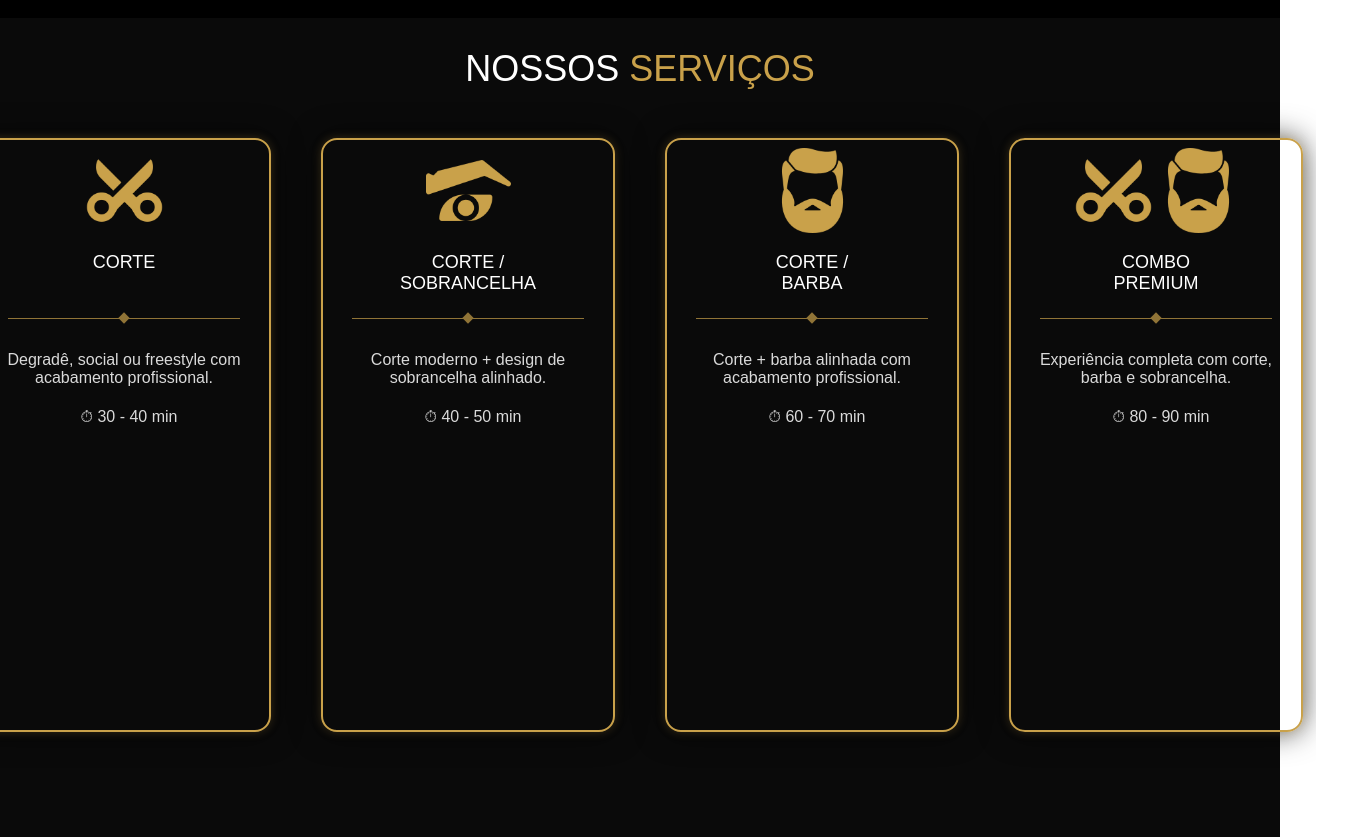
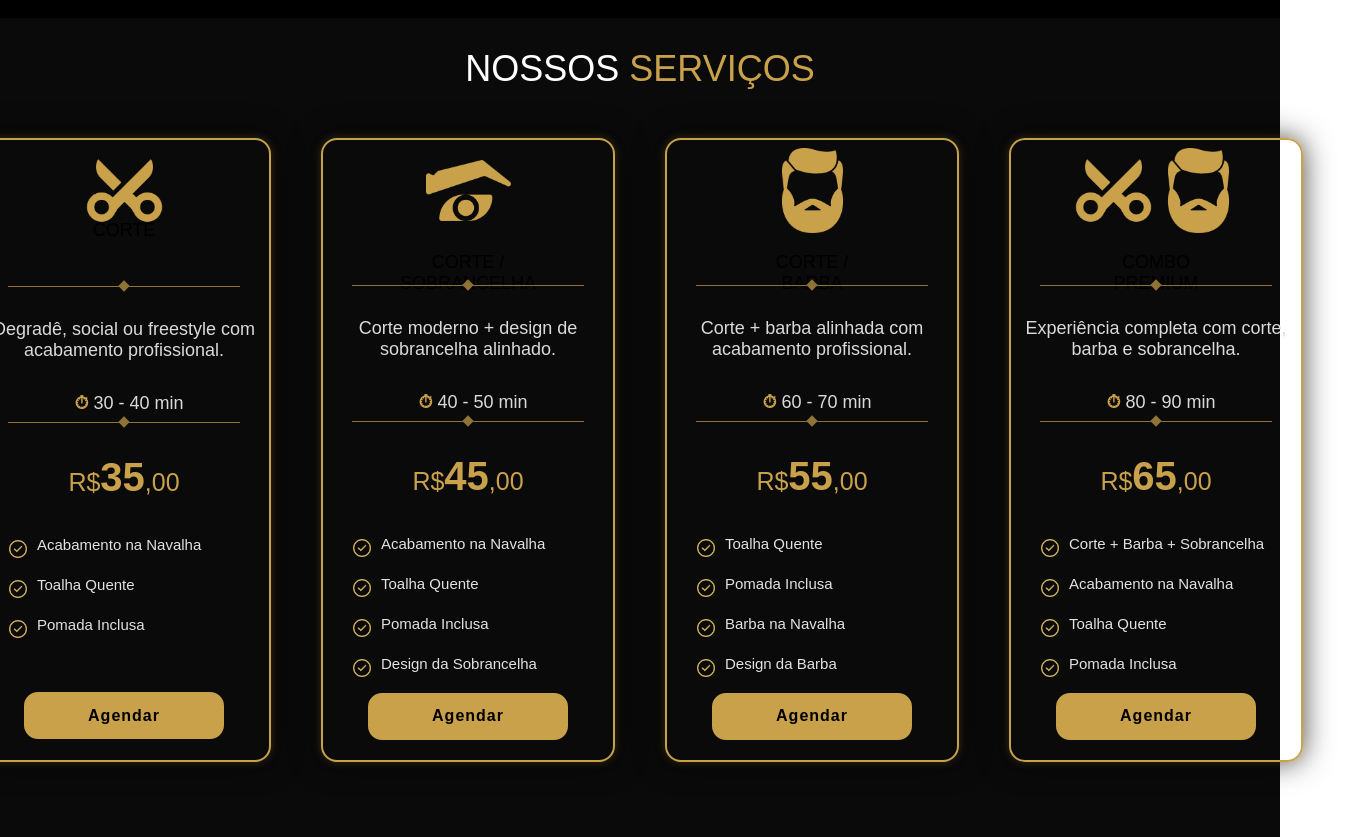
Before and after one commit to Grinaldi20/Barbearia-Invictus, a React (Vite) app in the folder Site-Barbearia/: page / in a window 1280 px wide. Shown: the part 1960-2797 px from the top of the page, 1346 px wide, since content can reach past the window. Built offline with nearby package versions, Linux system fonts and the light colour scheme.

Commit message:
Finalização da Seção de Preços

```diff
--- a/Site-Barbearia/src/Barbearia.css
+++ b/Site-Barbearia/src/Barbearia.css
@@ -21,15 +21,16 @@
   list-style: none;
   margin: 0;
   padding: 0;
-   padding-left: 16rem;
-   padding-right: 20rem;
+  padding-left: 16rem;
+  padding-right: 20rem;
 }
 
 .header li {
-  margin-left: 30px;
+  margin: 15px;
   font-family: "Arial";
-  font-size: 16px;
+  font-size: 18px;
   cursor: pointer;
+  transition: 0.3s ;
 }
 
 .header li:hover{
@@ -68,8 +69,9 @@
   color: white;
   border: none;
   cursor: pointer;
-  font-weight: 550;
+  font-weight: 400;
   box-shadow: rgb(233, 233, 233) 0px 0px 2px 0px;
+   transition: 0.3s ;
 }
 
 .header button:hover{
@@ -168,6 +170,7 @@
   cursor: pointer;
   font-weight: 500;
   box-shadow: rgb(233, 233, 233) 0px 0px 2px 0px;
+   transition: 0.3s ;
 }
 
 .Titulo .ButtonInicio:hover{
@@ -393,7 +396,7 @@ background-color: #e9b649;
 
 .Card{
 width: 290px;
-height: 590px;
+height: 620px;
 border: solid 2px #C9A14A;
 border-radius: 16px;
 text-align: center;
@@ -403,27 +406,9 @@ text-align: center;
   transition: 0.5s ease;
   cursor: pointer;
 }
-
-.Card h3{
-  font-family: Arial, Helvetica, sans-serif;
-  color: #dadada;
-  font-size: 16px;
-  font-weight: 400;
-  text-align: center;
-}
-
-.Card h4{
-  color: #dadada ;
-  font-family: Arial, Helvetica, sans-serif;
-  font-size: 16px;
-  font-weight: 400;
-  width: 300px;
-  text-align: center;
-}
-
 .Card:hover{
   width: 300px;
-  height: 600px;
+  height: 635px;
    transform: translateY(-10px);
   box-shadow:
   0 0 15px rgba(201,161,74,0.5),
@@ -431,10 +416,46 @@ text-align: center;
   text-align: center;
 }
 
-.Card h1{
+
+.Card h3{
+  font-family: Arial, Helvetica, sans-serif;
+  color: #dadada;
+  font-size: 18px;
+  font-weight: 400;
+  text-align: center;
+  margin-bottom: 2rem;
+}
+
+.Card h4{
+  color: #dadada ;
   font-family: Arial, Helvetica, sans-serif;
   font-size: 18px;
   font-weight: 400;
+  width: 300px;
+  margin-bottom: 2rem;
+  text-align: center;
+}
+
+.Card h4 strong{
+  color: #C9A14A;
+}
+
+.Card h2{
+  font-family: Arial, Helvetica, sans-serif;
+  font-size: 18px;
+  font-weight: 400;
+}
+
+.Card h3.CardPrecos{
+  color: #C9A14A;
+  font-size: 25px;
+  font-family:Arial, Helvetica, sans-serif;
+}
+
+.CardPrecos2{
+  color: #C9A14A;
+  font-size: 40px;
+  font-family:Arial, Helvetica, sans-serif;
 }
 
 .Card .Cortetext{
@@ -444,11 +465,41 @@ text-align: center;
   margin-bottom: 4.3rem;
 }
 
+.Card ul{
+  padding: 0;
+  margin-top: 1rem;
+}
+
+.Card ul li{
+  display: flex;
+  align-items: center;
+  gap: 10px;
+  color: #e2e2e2;
+  font-family: Arial, Helvetica, sans-serif;
+  font-size: 15px;
+  font-weight: 400;
+  list-style: none;
+  margin-bottom: 14px;
+}
+
+
+.Card ul li img{
+  width: 18px;
+  padding-left: 30px;
+  height: 18px;
+  object-fit: contain;
+  filter: brightness(0) saturate(100%) invert(72%) sepia(33%) saturate(587%) hue-rotate(5deg) brightness(92%) contrast(88%);
+}
+
 .Card img{
   width: 85px;
   height: 85px;
   margin-top: 0.5rem;
 }
+
+ .Card .imgCard2{
+  margin-bottom: -2rem;
+ }
 
 .Linha{
     width: 80%;
@@ -471,6 +522,52 @@ text-align: center;
     left: 50%;
     transform: translate(-50%, -50%) rotate(45deg);
 }
+
+.BotaoCard{
+  width: 200px;
+  height: 47px;
+  border-radius: 14px;
+  border: 2px solid #C9A14A;
+  background-color: #C9A14A;
+  color: #000;
+  font-size: 16px;
+  font-weight: bold;
+  letter-spacing: 1px;
+  cursor: pointer;
+  transition: 0.3s;
+}
+
+.BotaoCard:hover{
+  background-color: #000000;
+  color: #C9A14A;
+  transform: translateY(-4px);
+  box-shadow: 0 0 20px rgba(201,161,74,0.4);
+}
+
+.BotaoCard2{
+  width: 200px;
+  height: 47px;
+  border-radius: 14px;
+  border: 2px solid #C9A14A;
+  background-color: #C9A14A;
+  color: #000;
+  font-size: 16px;
+  font-weight: bold;
+  letter-spacing: 1px;
+  cursor: pointer;
+  transition: 0.3s;
+  display: inline;
+  margin-top: 2.4rem;
+}
+
+.BotaoCard2:hover{
+  background-color: #000000;
+  color: #C9A14A;
+  transform: translateY(-4px);
+  box-shadow: 0 0 20px rgba(201,161,74,0.4);
+}
+
+
 
 .Cards{
   display: flex;
--- a/Site-Barbearia/src/Barbearia.jsx
+++ b/Site-Barbearia/src/Barbearia.jsx
@@ -123,42 +123,79 @@ function App() {
 
 <div  className="Cards">
  <div className="Card">
-  <img src="/tesoura.png" alt="Tesoura" />
-  <h1 className="Cortetext">CORTE</h1>
+  <img className="imgCard2" src="/tesoura.png" alt="Tesoura" />
+  <h2 className="Cortetext">CORTE</h2>
   <div className="Linha"></div>
   <h3>  Degradê, social ou freestyle
       com acabamento profissional.</h3>
-  <h4>⏱ 30 - 40 min</h4>
+  <h4><strong>⏱</strong> 30 - 40 min</h4>
+  <div className="Linha"></div>
+   <h3 className="CardPrecos"> R$<strong className="CardPrecos2">35</strong>,00</h3>
+   <ul>
+  <li> <img src="/correto.png" alt="Icon" />Acabamento na Navalha</li>
+  <li> <img src="/correto.png" alt="Icon" />Toalha Quente</li>
+  <li> <img src="/correto.png" alt="Icon" />Pomada Inclusa</li>
+ </ul>
 
+<button className="BotaoCard2"> Agendar </button>
 </div>
 
   <div className="Card">
     <img src="/olho.png" alt="Tesoura" />
-<h1>CORTE / <br></br> SOBRANCELHA</h1>
+<h2>CORTE / <br></br> SOBRANCELHA</h2>
 <div className="Linha"></div>
  <h3> Corte moderno + design de
    <br></br>   sobrancelha alinhado.</h3>
-  <h4>⏱ 40 - 50 min</h4>
+  <h4><strong>⏱</strong> 40 - 50 min</h4>
+  <div className="Linha"></div>
+   <h3 className="CardPrecos"> R$<strong className="CardPrecos2">45</strong>,00</h3>
+   <ul>
+ <li> <img src="/correto.png" alt="Icon" />Acabamento na Navalha</li>
+  <li> <img src="/correto.png" alt="Icon" />Toalha Quente</li>
+  <li> <img src="/correto.png" alt="Icon" />Pomada Inclusa</li>
+  <li> <img src="/correto.png" alt="Icon" />Design da Sobrancelha</li>
+ </ul>
+
+ <button className="BotaoCard">Agendar</button>
   </div>
 
   <div className="Card">
     <img src="/barba.png" alt="Tesoura" />
-<h1>CORTE / <br></br> BARBA</h1>
+<h2>CORTE / <br></br> BARBA</h2>
 <div className="Linha"></div>
  <h3>Corte + barba alinhada
     com <br></br> acabamento profissional.</h3>
- <h4>⏱ 60 - 70 min</h4>
+ <h4> <strong>⏱</strong> 60 - 70 min</h4>
+ <div className="Linha"></div>
+  <h3 className="CardPrecos"> R$<strong className="CardPrecos2" >55</strong>,00</h3>
+  <ul>
+  <li> <img src="/correto.png" alt="Icon" />Toalha Quente</li>
+  <li> <img src="/correto.png" alt="Icon" />Pomada Inclusa</li>
+  <li> <img src="/correto.png" alt="Icon" />Barba na Navalha</li>
+  <li> <img src="/correto.png" alt="Icon" />Design da Barba</li>
+ </ul>
+
+ <button className="BotaoCard">Agendar</button>
   </div>
 
   <div className="Card">
     <img src="/tesoura.png" alt="Tesoura" />
     <img src="/barba.png" alt="Tesoura" />
-<h1>COMBO <br></br> PREMIUM</h1>
+<h2>COMBO <br></br> PREMIUM</h2>
 <div className="Linha"></div>
  <h3> Experiência completa com
       corte, <br></br> barba e sobrancelha.</h3>
- <h4>⏱ 80 - 90 min</h4>
+ <h4><strong>⏱</strong> 80 - 90 min</h4>
+ <div className="Linha"></div>
+ <h3 className="CardPrecos"> R$<strong className="CardPrecos2">65</strong>,00</h3>
+ <ul>
+  <li> <img src="/correto.png" alt="Icon" />Corte + Barba + Sobrancelha</li>
+  <li> <img src="/correto.png" alt="Icon" />Acabamento na Navalha</li>
+  <li> <img src="/correto.png" alt="Icon" />Toalha Quente</li>
+  <li> <img src="/correto.png" alt="Icon" />Pomada Inclusa</li>
+ </ul>
 
+<button className="BotaoCard">Agendar</button>
   </div>
 </div>
 
```
Also changed, not shown: Site-Barbearia/public/correto.png (added).
